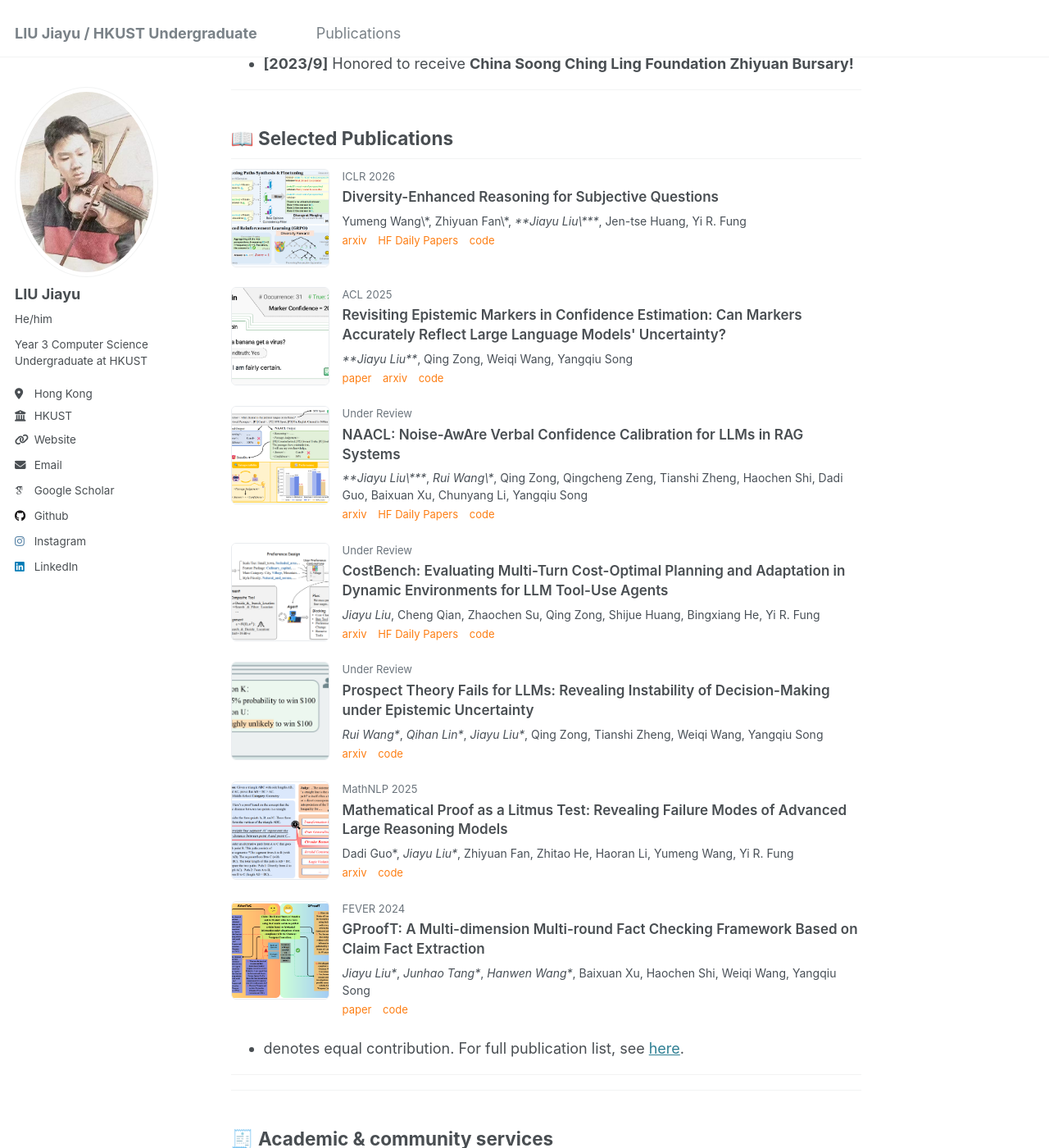
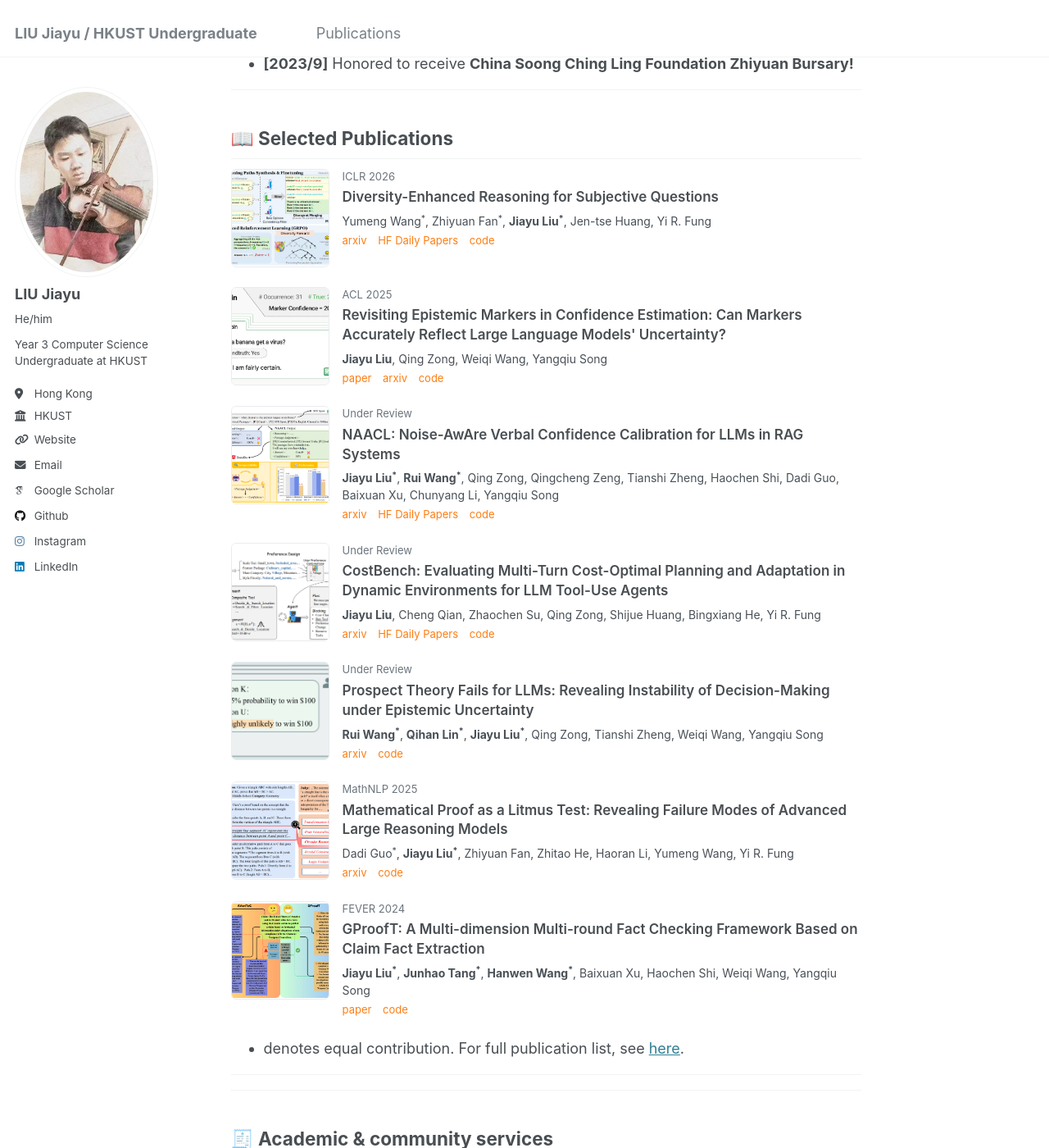
Before and after one commit to JiayuJeff/JiayuJeff.github.io, a Jekyll site: the page built from _pages/about.md, in a window 1280 px wide and 1400 px high, scrolled down 2088 px. Shown: the whole window at 82% size. Built offline with Jekyll 4.4.1, drawn with Linux system fonts in a browser that asks for light colours; some web fonts are replaced.

Commit message:
Fix author name formatting: use bold for my name,   superscript * for equal contribution

```diff
--- a/_pages/about.md
+++ b/_pages/about.md
@@ -215,7 +215,7 @@ Here is my [google Scholar](https://scholar.google.com/citations?user=PIQxhfMAAA
   <div class="pub-info">
     <div class="pub-venue">ICLR 2026</div>
     <div class="pub-title">Diversity-Enhanced Reasoning for Subjective Questions</div>
-    <div class="pub-authors">Yumeng Wang\*, Zhiyuan Fan\*, <em>**Jiayu Liu\***</em>, Jen-tse Huang, Yi R. Fung</div>
+    <div class="pub-authors">Yumeng Wang<sup>*</sup>, Zhiyuan Fan<sup>*</sup>, <strong>Jiayu Liu<sup>*</sup></strong>, Jen-tse Huang, Yi R. Fung</div>
     <div class="pub-links">
       <a href="https://arxiv.org/abs/2507.20187">arxiv</a>
       <a href="https://huggingface.co/papers/2507.20187">HF Daily Papers</a>
@@ -229,7 +229,7 @@ Here is my [google Scholar](https://scholar.google.com/citations?user=PIQxhfMAAA
   <div class="pub-info">
     <div class="pub-venue">ACL 2025</div>
     <div class="pub-title">Revisiting Epistemic Markers in Confidence Estimation: Can Markers Accurately Reflect Large Language Models' Uncertainty?</div>
-    <div class="pub-authors"><em>**Jiayu Liu**</em>, Qing Zong, Weiqi Wang, Yangqiu Song</div>
+    <div class="pub-authors"><strong>Jiayu Liu</strong>, Qing Zong, Weiqi Wang, Yangqiu Song</div>
     <div class="pub-links">
       <a href="https://aclanthology.org/2025.acl-short.18/">paper</a>
       <a href="https://arxiv.org/abs/2505.24778">arxiv</a>
@@ -243,7 +243,7 @@ Here is my [google Scholar](https://scholar.google.com/citations?user=PIQxhfMAAA
   <div class="pub-info">
     <div class="pub-venue">Under Review</div>
     <div class="pub-title">NAACL: Noise-AwAre Verbal Confidence Calibration for LLMs in RAG Systems</div>
-    <div class="pub-authors"><em>**Jiayu Liu\***</em>, <em>Rui Wang\*</em>, Qing Zong, Qingcheng Zeng, Tianshi Zheng, Haochen Shi, Dadi Guo, Baixuan Xu, Chunyang Li, Yangqiu Song</div>
+    <div class="pub-authors"><strong>Jiayu Liu<sup>*</sup></strong>, <strong>Rui Wang<sup>*</sup></strong>, Qing Zong, Qingcheng Zeng, Tianshi Zheng, Haochen Shi, Dadi Guo, Baixuan Xu, Chunyang Li, Yangqiu Song</div>
     <div class="pub-links">
       <a href="https://arxiv.org/pdf/2601.11004">arxiv</a>
       <a href="https://huggingface.co/papers/2601.11004">HF Daily Papers</a>
@@ -257,7 +257,7 @@ Here is my [google Scholar](https://scholar.google.com/citations?user=PIQxhfMAAA
   <div class="pub-info">
     <div class="pub-venue">Under Review</div>
     <div class="pub-title">CostBench: Evaluating Multi-Turn Cost-Optimal Planning and Adaptation in Dynamic Environments for LLM Tool-Use Agents</div>
-    <div class="pub-authors"><em>Jiayu Liu</em>, Cheng Qian, Zhaochen Su, Qing Zong, Shijue Huang, Bingxiang He, Yi R. Fung</div>
+    <div class="pub-authors"><strong>Jiayu Liu</strong>, Cheng Qian, Zhaochen Su, Qing Zong, Shijue Huang, Bingxiang He, Yi R. Fung</div>
     <div class="pub-links">
       <a href="https://arxiv.org/pdf/2511.02734v1">arxiv</a>
       <a href="https://huggingface.co/papers/2511.02734">HF Daily Papers</a>
@@ -271,7 +271,7 @@ Here is my [google Scholar](https://scholar.google.com/citations?user=PIQxhfMAAA
   <div class="pub-info">
     <div class="pub-venue">Under Review</div>
     <div class="pub-title">Prospect Theory Fails for LLMs: Revealing Instability of Decision-Making under Epistemic Uncertainty</div>
-    <div class="pub-authors"><em>Rui Wang*</em>, <em>Qihan Lin*</em>, <em>Jiayu Liu*</em>, Qing Zong, Tianshi Zheng, Weiqi Wang, Yangqiu Song</div>
+    <div class="pub-authors"><strong>Rui Wang<sup>*</sup></strong>, <strong>Qihan Lin<sup>*</sup></strong>, <strong>Jiayu Liu<sup>*</sup></strong>, Qing Zong, Tianshi Zheng, Weiqi Wang, Yangqiu Song</div>
     <div class="pub-links">
       <a href="https://arxiv.org/abs/2508.08992">arxiv</a>
       <a href="https://github.com/HKUST-KnowComp/MarPT">code</a>
@@ -284,7 +284,7 @@ Here is my [google Scholar](https://scholar.google.com/citations?user=PIQxhfMAAA
   <div class="pub-info">
     <div class="pub-venue">MathNLP 2025</div>
     <div class="pub-title">Mathematical Proof as a Litmus Test: Revealing Failure Modes of Advanced Large Reasoning Models</div>
-    <div class="pub-authors">Dadi Guo*, <em>Jiayu Liu*</em>, Zhiyuan Fan, Zhitao He, Haoran Li, Yumeng Wang, Yi R. Fung</div>
+    <div class="pub-authors">Dadi Guo<sup>*</sup>, <strong>Jiayu Liu<sup>*</sup></strong>, Zhiyuan Fan, Zhitao He, Haoran Li, Yumeng Wang, Yi R. Fung</div>
     <div class="pub-links">
       <a href="https://arxiv.org/pdf/2506.17114">arxiv</a>
       <a href="https://github.com/guodadi/RFMDataset">code</a>
@@ -297,7 +297,7 @@ Here is my [google Scholar](https://scholar.google.com/citations?user=PIQxhfMAAA
   <div class="pub-info">
     <div class="pub-venue">FEVER 2024</div>
     <div class="pub-title">GProofT: A Multi-dimension Multi-round Fact Checking Framework Based on Claim Fact Extraction</div>
-    <div class="pub-authors"><em>Jiayu Liu*</em>, <em>Junhao Tang*</em>, <em>Hanwen Wang*</em>, Baixuan Xu, Haochen Shi, Weiqi Wang, Yangqiu Song</div>
+    <div class="pub-authors"><strong>Jiayu Liu<sup>*</sup></strong>, <strong>Junhao Tang<sup>*</sup></strong>, <strong>Hanwen Wang<sup>*</sup></strong>, Baixuan Xu, Haochen Shi, Weiqi Wang, Yangqiu Song</div>
     <div class="pub-links">
       <a href="https://aclanthology.org/2024.fever-1.14/">paper</a>
       <a href="https://github.com/HKUST-KnowComp/GProofT">code</a>
```
Also changed, not shown: _pages/publications.html (+7 -7 lines).
